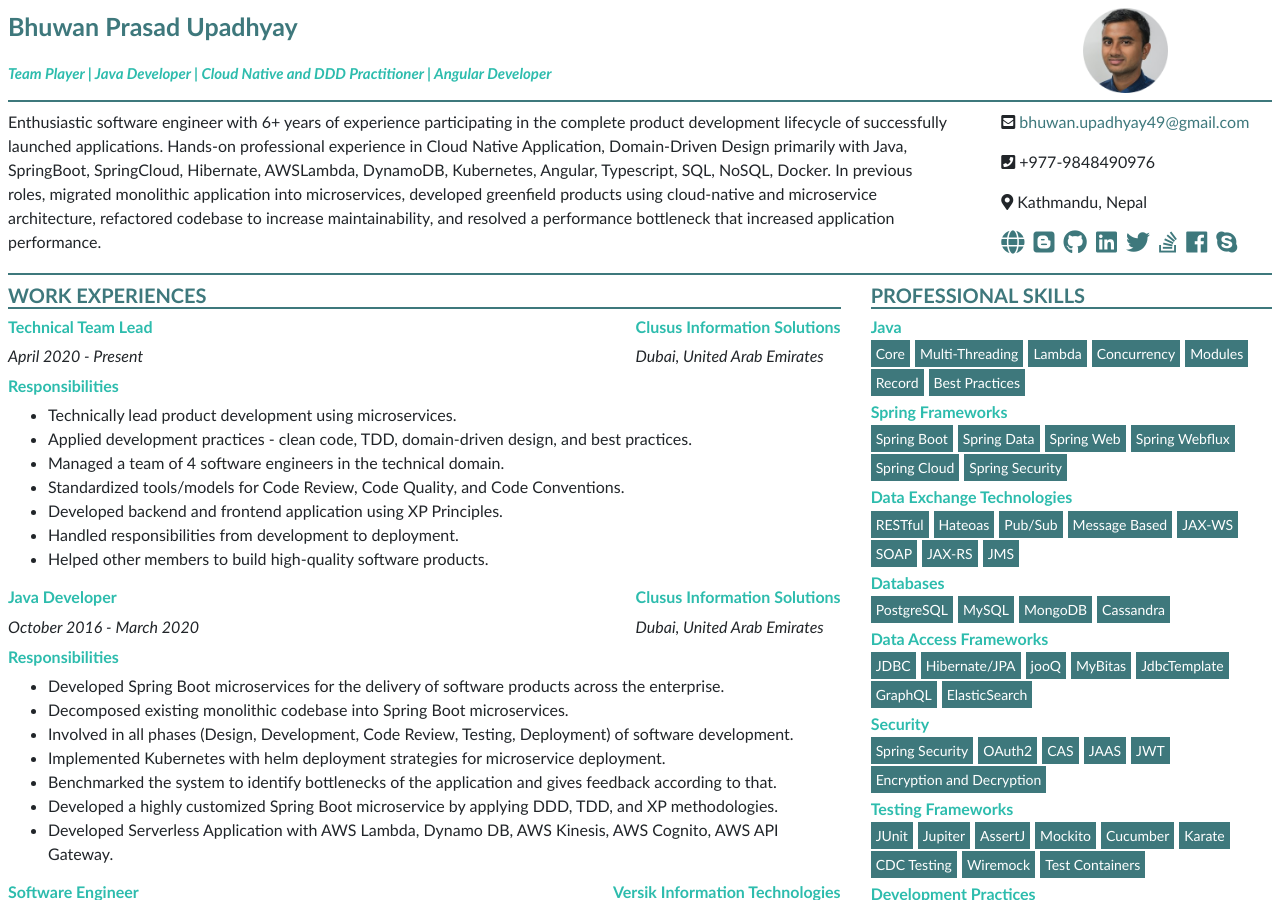
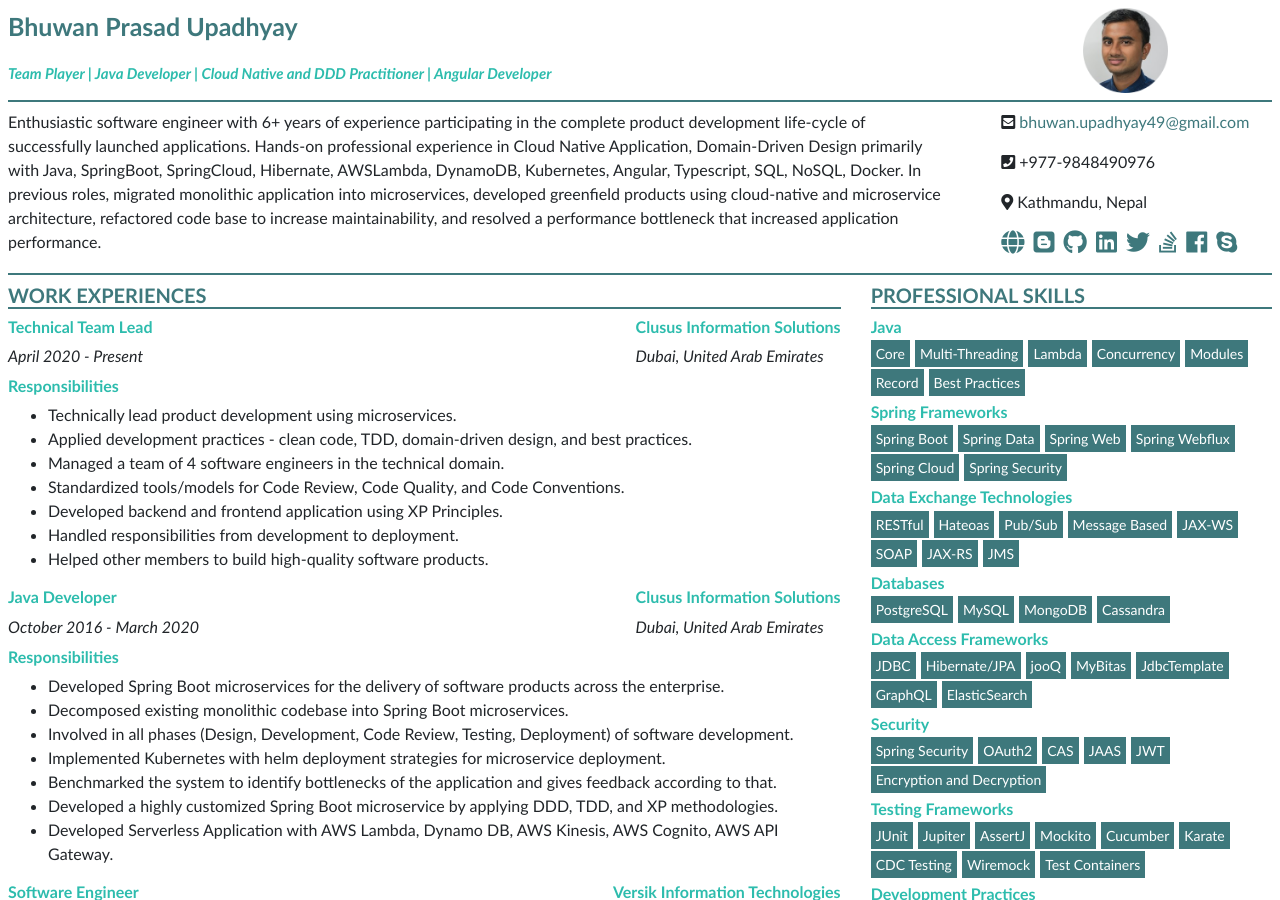
Before and after one commit to BhuwanUpadhyay/cv, a Jekyll site: the page built from index.markdown, in a window 1280 px wide and 900 px high. Built offline with Jekyll 4.4.1, drawn with Linux system fonts in a browser that asks for light colours; nearby versions of some CDN libraries.

Commit message:
docs: post

```diff
--- a/_data/cv.yml
+++ b/_data/cv.yml
@@ -1,7 +1,7 @@
 name: Bhuwan Prasad Upadhyay
 title: Team Player | Java Developer | Cloud Native and DDD Practitioner | Angular Developer
 summary: >-
-  Enthusiastic software engineer with 6+ years of experience participating in the complete product development lifecycle of successfully launched applications. Hands-on professional experience in Cloud Native Application, Domain-Driven Design primarily with Java, SpringBoot, SpringCloud, Hibernate, AWSLambda, DynamoDB, Kubernetes, Angular, Typescript, SQL, NoSQL, Docker. In previous roles, migrated monolithic application into microservices, developed greenfield products using cloud-native and microservice architecture, refactored codebase to increase maintainability, and resolved a performance bottleneck that increased application performance.
+  Enthusiastic software engineer with 6+ years of experience participating in the complete product development life-cycle of successfully launched applications. Hands-on professional experience in Cloud Native Application, Domain-Driven Design primarily with Java, SpringBoot, SpringCloud, Hibernate, AWSLambda, DynamoDB, Kubernetes, Angular, Typescript, SQL, NoSQL, Docker. In previous roles, migrated monolithic application into microservices, developed greenfield products using cloud-native and microservice architecture, refactored code base to increase maintainability, and resolved a performance bottleneck that increased application performance.
 image: assets/images/2.png
 email: bhuwan.upadhyay49@gmail.com
 location: Kathmandu, Nepal
```
